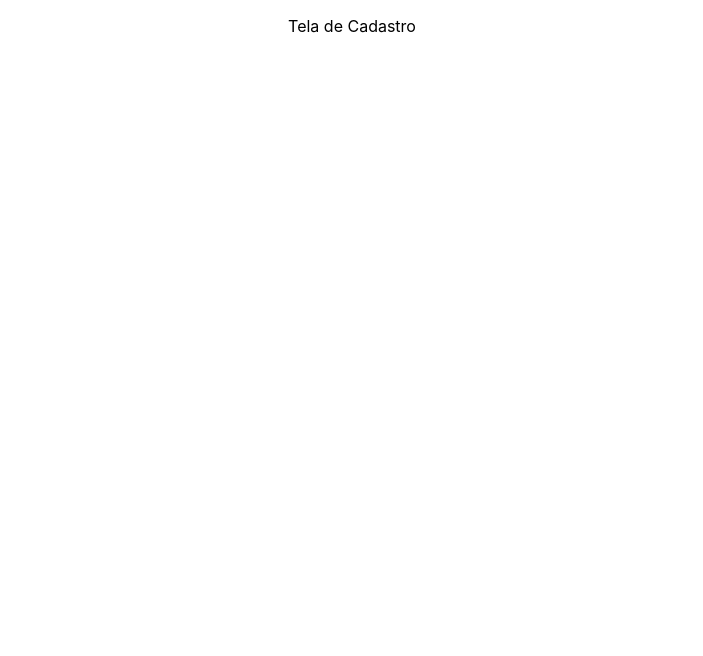
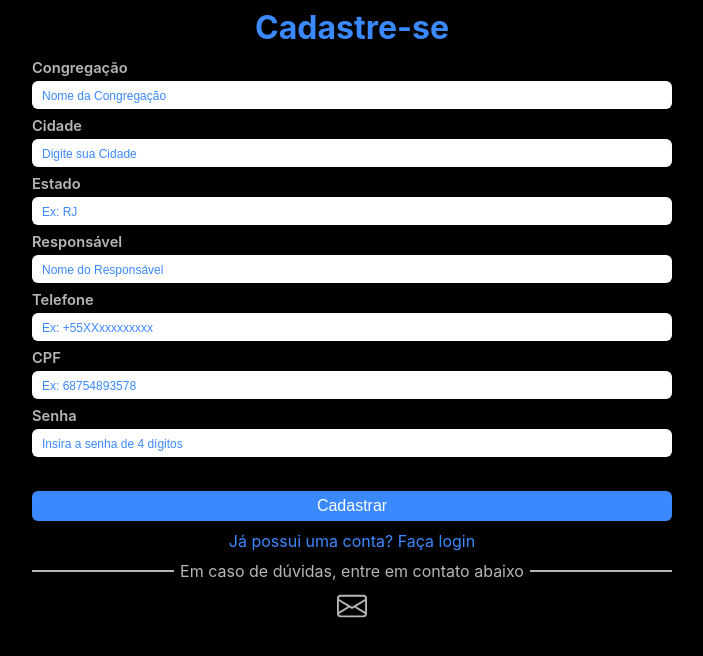
Before and after one commit to DomRamond/PakitosCode, a React (Create React App) app in the folder 1- A.D.O/: page /signUp in a window 1280 px wide. Shown: the top 656 px of the page, without its empty margins (288-991 px from the left). Built offline with nearby package versions, Linux system fonts and the light colour scheme.

Commit message:
Tela de Cadastro criada e Biblioteca de Ícones implementada

```diff
--- a/1- A.D.O/package.json
+++ b/1- A.D.O/package.json
@@ -9,6 +9,7 @@
     "@testing-library/user-event": "^13.5.0",
     "react": "^19.1.0",
     "react-dom": "^19.1.0",
+    "react-icons": "^5.5.0",
     "react-router-dom": "^7.4.1",
     "react-scripts": "5.0.1",
     "web-vitals": "^2.1.4"
--- a/1- A.D.O/public/index.html
+++ b/1- A.D.O/public/index.html
@@ -1,5 +1,5 @@
 <!DOCTYPE html>
-<html lang="en">
+<html lang="pt-br">
   <head>
     <meta charset="utf-8" />
     <link rel="icon" href="%PUBLIC_URL%/favicon.ico" />
--- a/1- A.D.O/src/App.css
+++ b/1- A.D.O/src/App.css
@@ -1,3 +1,9 @@
+*{
+  margin: 0;
+  padding: 0;
+  box-sizing: border-box;
+}
+
 .App {
   text-align: center;
 }
--- a/1- A.D.O/src/Routes/SignUp/SignUp.js
+++ b/1- A.D.O/src/Routes/SignUp/SignUp.js
@@ -1,9 +1,63 @@
 import React from "react";
+import "./styles.css"
+import { BsEnvelope } from "react-icons/bs"
 
-export default function SignUp(){
+export default function SignUp() {
     return (
-        <div>
-            <p>Tela de Cadastro</p>
+        <div className="main-sign">
+            <h1 className="title-sign">Cadastre-se</h1>
+
+            <form className="container-form-sign">
+
+                <div className="container-input-sign">
+                    <span className="title-input-sign">Congregação</span>
+                    <input placeholder="Nome da Congregação" />
+                </div>
+
+                <div className="container-input-sign">
+                    <span className="title-input-sign">Cidade</span>
+                    <input placeholder="Digite sua Cidade" />
+                </div>
+
+                <div className="container-input-sign">
+                    <span className="title-input-sign">Estado</span>
+                    <input placeholder="Ex: RJ" />
+                </div>
+
+                <div className="container-input-sign">
+                    <span className="title-input-sign">Responsável</span>
+                    <input placeholder="Nome do Responsável" />
+                </div>
+
+                <div className="container-input-sign">
+                    <span className="title-input-sign">Telefone</span>
+                    <input placeholder="Ex: +55XXxxxxxxxxx" />
+                </div>
+
+                <div className="container-input-sign">
+                    <span className="title-input-sign">CPF</span>
+                    <input placeholder="Ex: 68754893578" />
+                </div>
+
+                <div className="container-input-sign">
+                    <span className="title-input-sign">Senha</span>
+                    <input placeholder="Insira a senha de 4 dígitos" />
+                </div>
+
+                <button className="button-confirm-sign">Cadastrar</button>
+
+                <span className="has-account-label">Já possui uma conta? Faça login</span>
+
+                <div className="container-help-sign">
+                    <div style={{ display: 'flex', alignItems: 'center', gap: 6 }}>
+                        <span className="separator-sign"></span>
+                        <span className="help-label-sign">Em caso de dúvidas, entre em contato abaixo</span>
+                        <span className="separator-sign"></span>
+                    </div>
+                    <BsEnvelope size={30} color="rgb(182, 182, 182)" className="icon-email-sign" />
+                </div>
+
+            </form>
         </div>
     )
 }
--- /dev/null
+++ b/1- A.D.O/src/Routes/SignUp/styles.css
@@ -0,0 +1,84 @@
+.main-sign {
+    background-color: black;
+    display: flex;
+    flex-direction: column;
+    align-items: center;
+    width: 100%;
+    /*height: 100%;*/
+    min-height: 100vh;
+}
+
+.title-sign {
+    color: rgb(59, 137, 255);
+    margin: 8px 0;
+}
+
+input {
+    outline: none;
+    display: flex;
+    flex-direction: column;
+    width: 100%;
+    padding: 6px 10px;
+    border-radius: 6px;
+    border: none;
+    font-size: 11pt;
+}
+
+.container-form-sign {
+    display: flex;
+    flex-direction: column;
+    width: 50%;
+}
+
+.container-input-sign {
+    display: flex;
+    flex-direction: column;
+    align-items: center;
+    margin: 4px 0;
+}
+
+.title-input-sign {
+    color: rgb(182, 182, 182);
+    font-weight: 600;
+    align-self: flex-start;
+    margin-bottom: 4px;
+    font-size: 11pt;
+}
+
+input::placeholder {
+    color: rgb(59, 137, 255);
+    font-size: 9pt;
+}
+
+.button-confirm-sign {
+    background-color: rgb(59, 137, 255);
+    border: none;
+    padding: 6px 10px;
+    width: 100%;
+    margin-top: 30px;
+    border-radius: 6px;
+    color: #fff;
+    font-size: 12pt;
+}
+
+.has-account-label {
+    color: rgb(59, 137, 255);
+    margin: 10px 0;
+}
+
+.help-label-sign {
+    color: rgb(182, 182, 182);
+}
+.container-help-sign {
+    display: flex;
+    flex-direction: column;
+}
+.icon-email-sign {
+    align-self: center;
+    margin: 10px 0;
+}
+.separator-sign {
+    background-color: rgb(182, 182, 182);
+    height: 2px;
+    flex: 1;
+}
```
Also changed, not shown: 1 other file (tests, documents, lock files or other folders).
